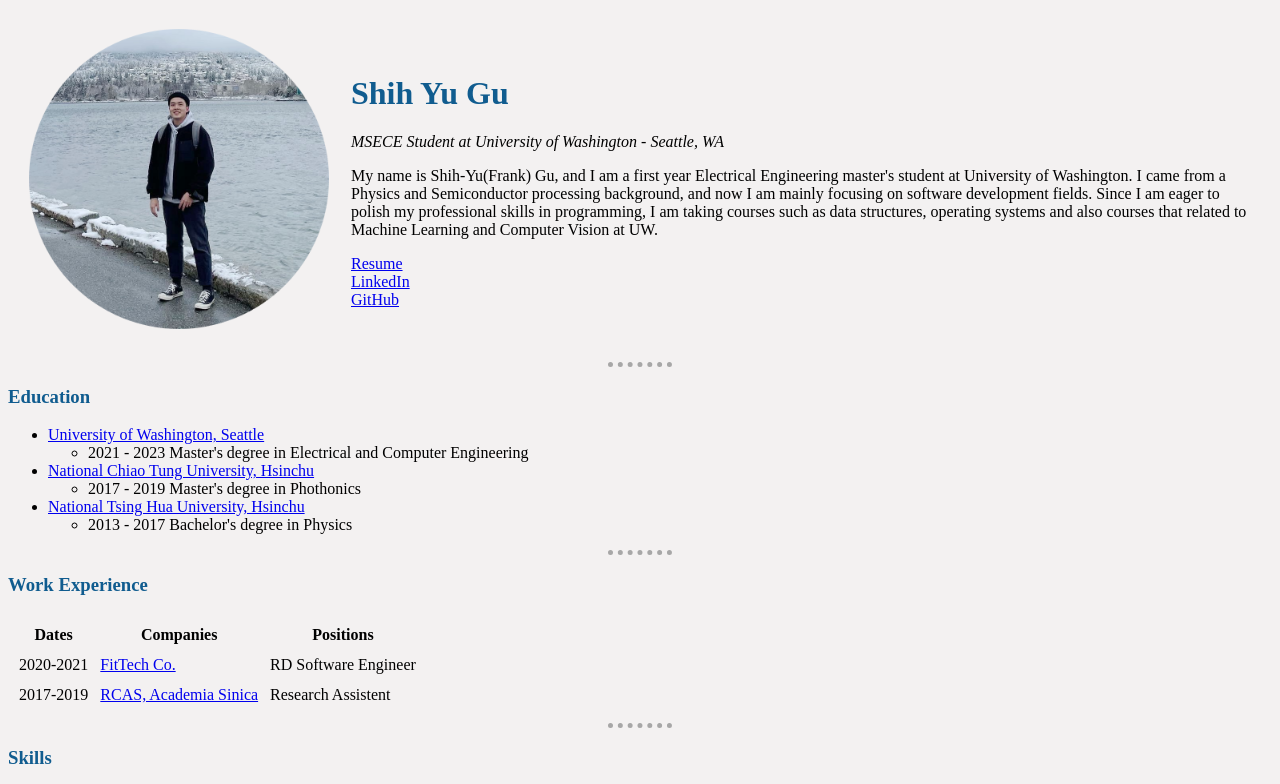
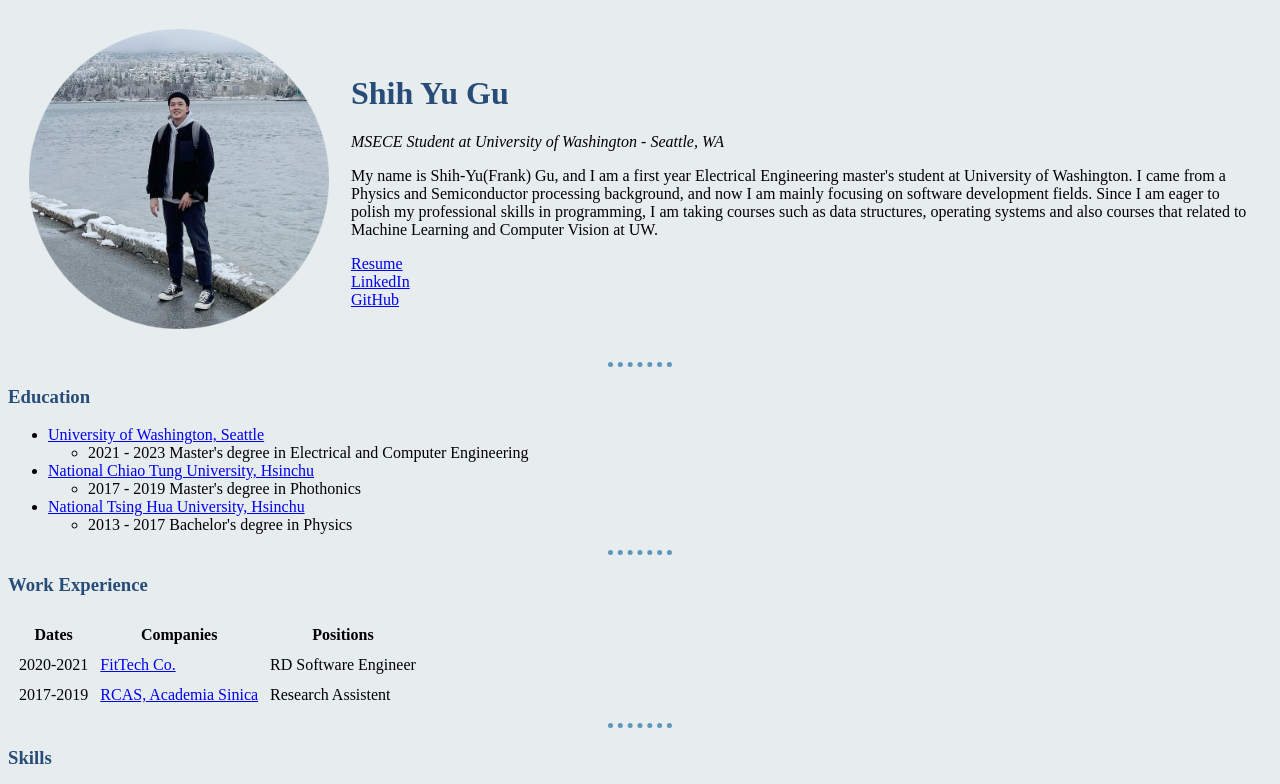
Before and after one commit to storyG/CV, a plain HTML site: page index.html in a window 1280 px wide. Shown: the top 784 px of the page. Drawn offline with Linux system fonts and the light colour scheme.

Commit message:
css update

```diff
--- a/css/styles.css
+++ b/css/styles.css
@@ -1,17 +1,17 @@
 body {
-  background-color: #f3f1f1;
+  background-color: #e7ecef;
 }
 hr {
   border-style: none;
   border-top-style: dotted;
-  border-color: rgb(167, 167, 167);
+  border-color: #6096ba;
   border-width: 5px;
   height: 0px;
   width: 5%;
 }
 h1 {
-  color: #105c8f;
+  color: #274c77;
 }
 h3 {
-  color: #105c8f;
+  color: #274c77;
 }
```
